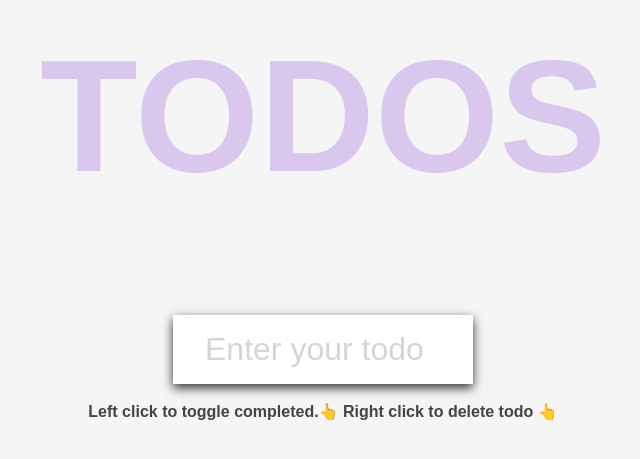
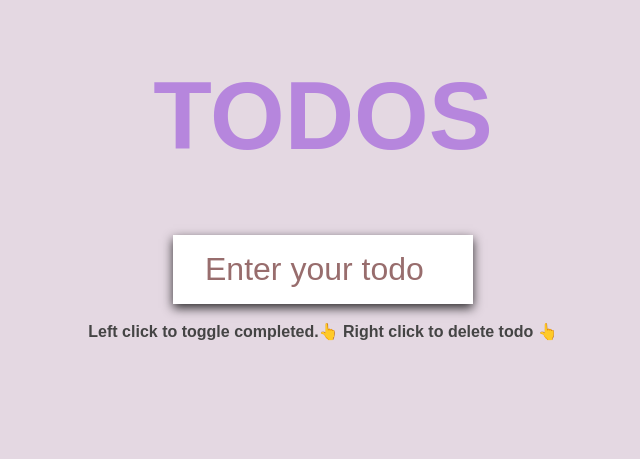
Before and after one commit to bhaskarradha123/html_css_js_projects, a plain HTML site: page todo-list/index.html in a window 1280 px wide. Shown: the part 231-690 px from the top of the page, without its empty margins (317-957 px from the left). Drawn offline with Linux system fonts and the light colour scheme.

Commit message:
Update styles for body, header, and input elements in Todo List

```diff
--- a/todo-list/style.css
+++ b/todo-list/style.css
@@ -4,7 +4,7 @@
 }
 
 body {
-  background-color: #f5f5f5;
+  background-color: #e4d8e2;
   color: #444;
   font-family: 'Poppins', sans-serif;
   display: flex;
@@ -16,8 +16,8 @@ body {
 }
 
 h1 {
-  color: rgb(179, 131, 226);
-  font-size: 10rem;
+  color: rgb(114, 14, 214);
+  font-size: 6rem;
   text-align: center;
   opacity: 0.4;
 }
@@ -30,7 +30,7 @@ form {
 
 .input {
   border: none;
-  color: #444;
+  color: #969191;
   font-size: 2rem;
   padding: 1rem 2rem;
   display: block;
@@ -38,7 +38,7 @@ form {
 }
 
 .input::placeholder {
-  color: #d5d5d5;
+  color: #986d6d;
 }
 
 .input:focus {
```
